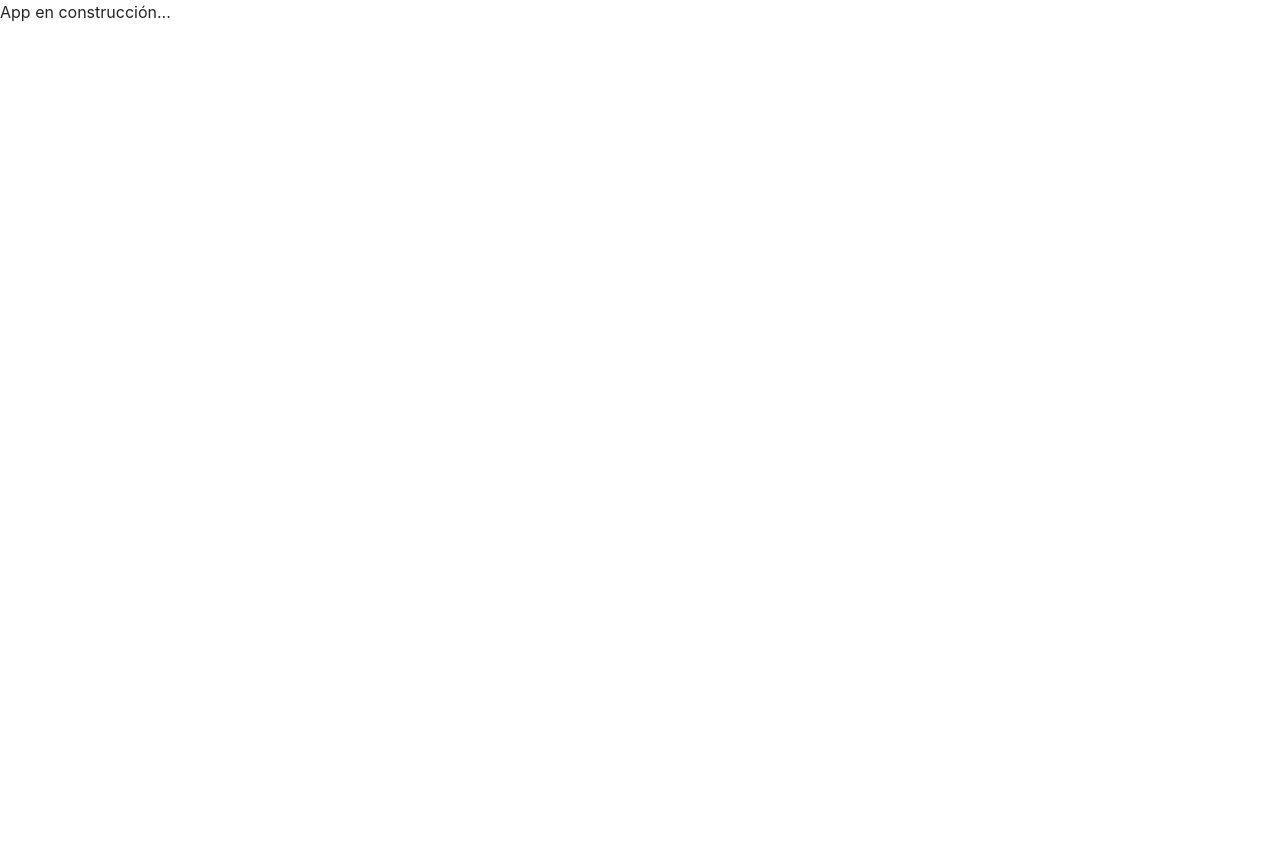
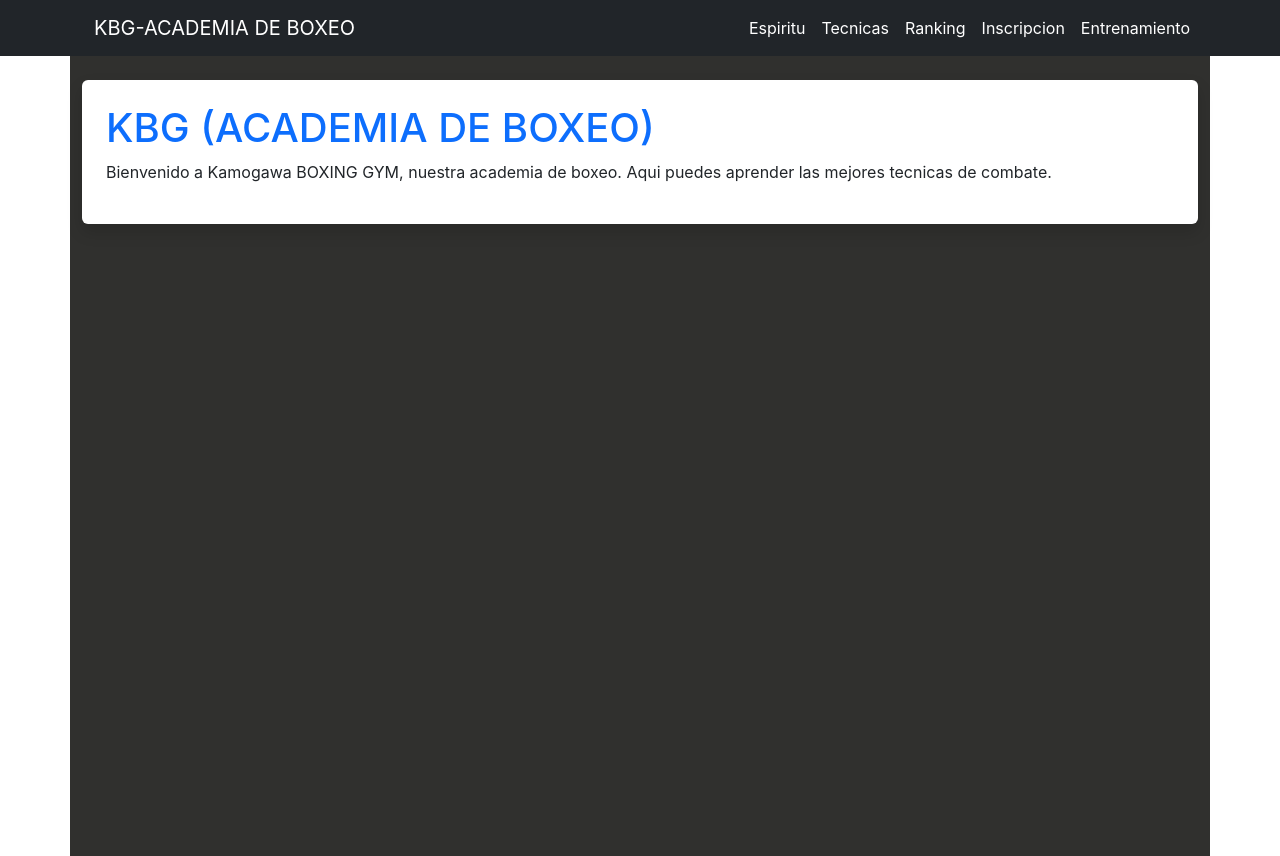
Before and after one commit to Akira22-tem/Acitividad-4-Parcial-2, a React (Create React App) app: page / in a window 1280 px wide. Before the commit the page ends 800 px from the top, so only its background shows below. Built offline with nearby package versions, Linux system fonts and the light colour scheme.

Commit message:
Agregada estructura principal con navbar y página de inicio

```diff
--- a/src/App.js
+++ b/src/App.js
@@ -120,7 +120,23 @@ function App() {
 
   return (
     <div>
-      <p>App en construcción...</p>
+      <Navbar seccionActiva={paginaActual} cambiarSeccion={irAPagina} />
+
+      <div
+        className="container py-4"
+        style={{ backgroundColor: 'rgb(48, 48, 46)', minHeight: '100vh' }}
+      >
+        {/* Pagina de inicio */}
+        {paginaActual === 'inicio' && (
+          <div className="bg-white p-4 rounded shadow">
+            <Titulo
+              textoTitulo="KBG (ACADEMIA DE BOXEO)"
+              nivelImportancia={1}
+            />
+            <Parrafo contenidoParrafo="Bienvenido a Kamogawa BOXING GYM, nuestra academia de boxeo. Aqui puedes aprender las mejores tecnicas de combate." />
+          </div>
+        )}
+      </div>
     </div>
   );
 }
```
